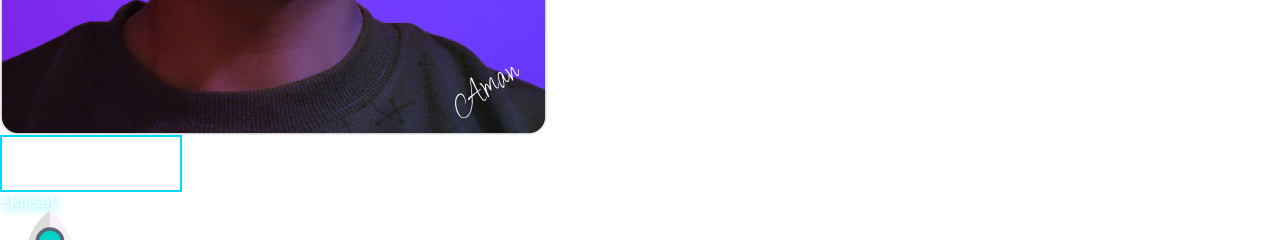
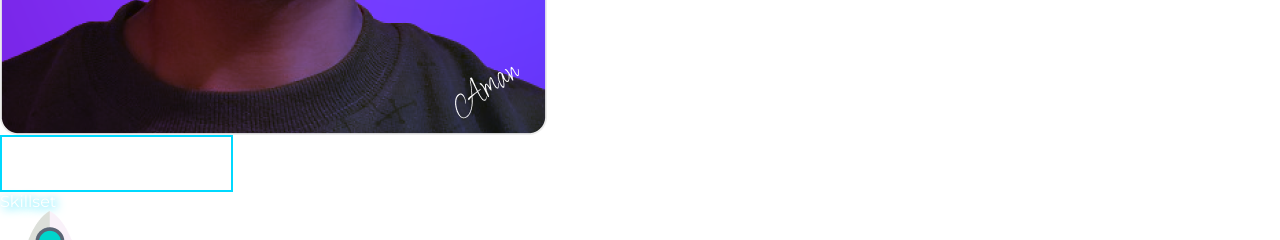
Before and after one commit to BishtAman/portfolio3.0, a React (Vite) app: page / in a window 1280 px wide. Shown: the part 4520-4760 px from the top of the page. Built offline with nearby package versions, Linux system fonts and the light colour scheme.

Commit message:
resume updated

```diff
--- a/src/routes/about/about.component.jsx
+++ b/src/routes/about/about.component.jsx
@@ -1,5 +1,5 @@
 import "./about.styles.scss";
-import Resume from '../../assets/resume.pdf'
+import Resume from '../../assets/Resume.pdf'
 import { AboutInfo } from "../../components/about-info/about-info.component";
 import { AboutImg } from "../../components/about-img/about-img.component";
 
@@ -19,7 +19,7 @@ export const About = () => {
         <div>
           <a href={Resume} download>
           <button className="slide_from_right">
-            <span id="skills" className="btn">DOWNLOAD CV</span>
+            <span id="skills" className="btn">DOWNLOAD RESUME</span>
           </button>
           </a>
         </div>
```
Also changed, not shown: 1 other file (tests, documents, lock files or other folders).
